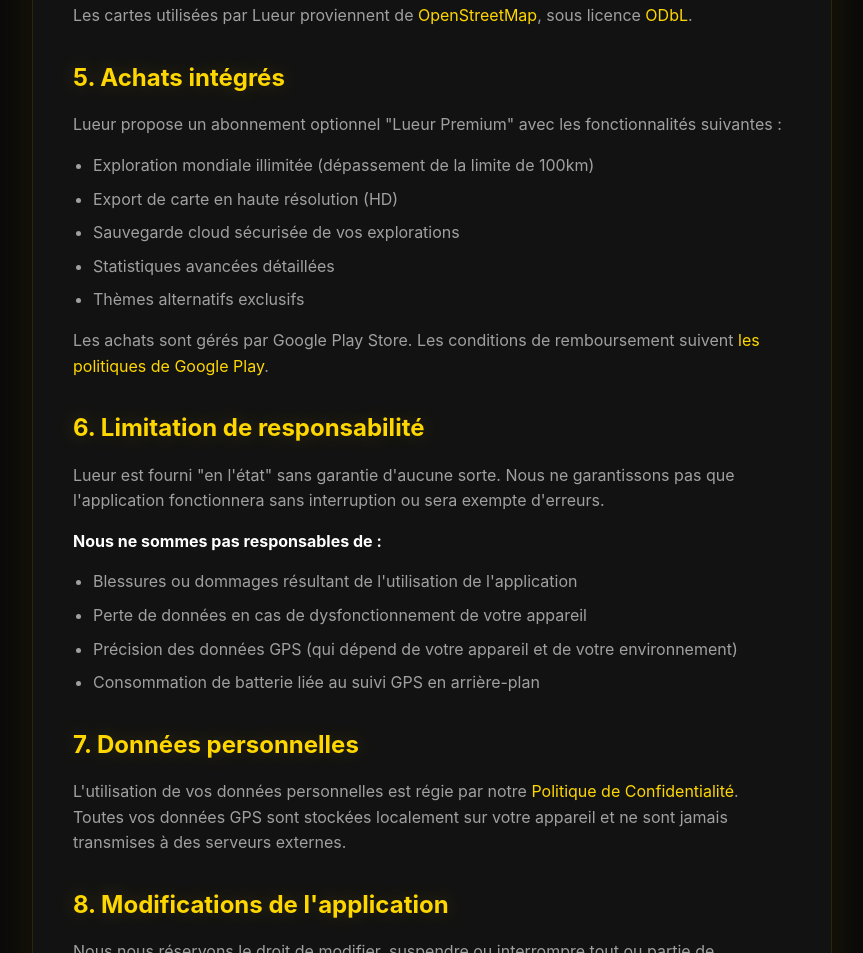
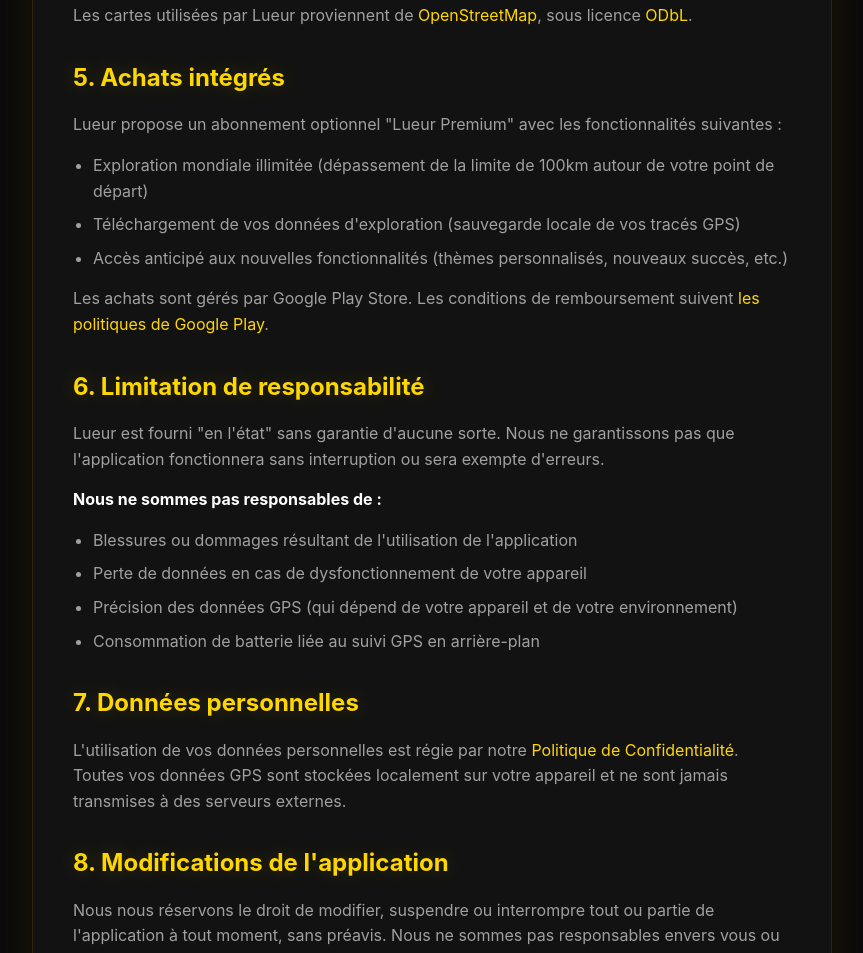
Before and after one commit to AnhPati/lueur-legal, a plain HTML site: page terms-of-service.html in a window 1280 px wide. Shown: the part 1444-2397 px from the top of the page, without its empty margins (208-1071 px from the left). Drawn offline with Linux system fonts and the light colour scheme.

Commit message:
📝 CONTENT > Update Premium features with real implementation.

```diff
--- a/terms-of-service.html
+++ b/terms-of-service.html
@@ -174,11 +174,9 @@
             Lueur propose un abonnement optionnel "Lueur Premium" avec les fonctionnalités suivantes :
         </p>
         <ul>
-            <li>Exploration mondiale illimitée (dépassement de la limite de 100km)</li>
-            <li>Export de carte en haute résolution (HD)</li>
-            <li>Sauvegarde cloud sécurisée de vos explorations</li>
-            <li>Statistiques avancées détaillées</li>
-            <li>Thèmes alternatifs exclusifs</li>
+            <li>Exploration mondiale illimitée (dépassement de la limite de 100km autour de votre point de départ)</li>
+            <li>Téléchargement de vos données d'exploration (sauvegarde locale de vos tracés GPS)</li>
+            <li>Accès anticipé aux nouvelles fonctionnalités (thèmes personnalisés, nouveaux succès, etc.)</li>
         </ul>
         <p>
             Les achats sont gérés par Google Play Store. Les conditions de remboursement suivent
```
